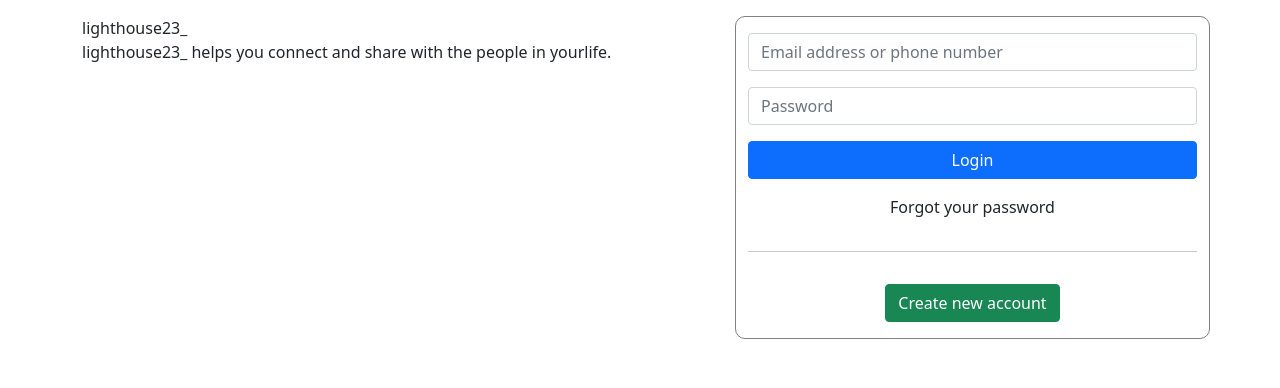
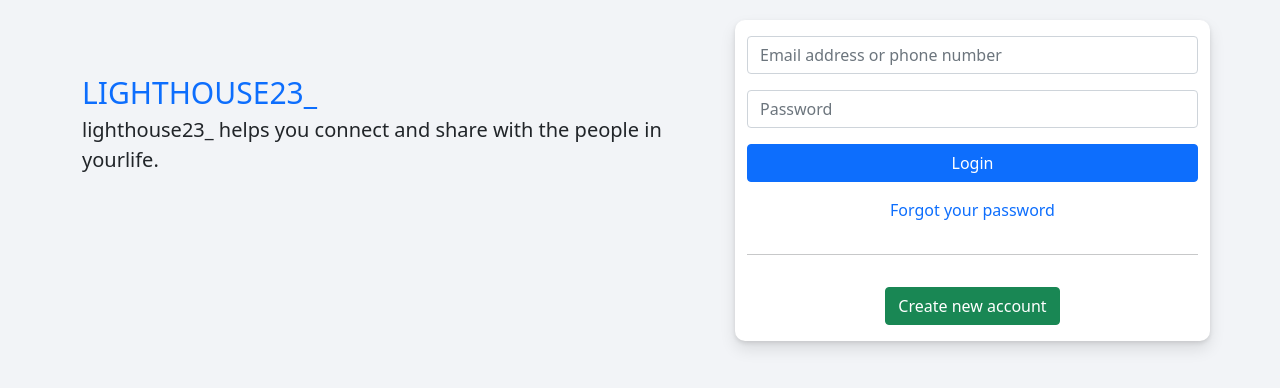
Before and after one commit to haidang170523/jwt-frontend-react, a React (Create React App) app: page /login in a window 1280 px wide. Shown: the top 388 px of the page. Built offline with nearby package versions, Linux system fonts and the light colour scheme.

Commit message:
Create Login Form

```diff
--- a/src/components/Login/Login.js
+++ b/src/components/Login/Login.js
@@ -2,17 +2,18 @@
 
 const Login = (props) => {
   return (
-    <div className="login-container mt-3">
+    <div className="login-container">
       <div class="container">
-        <div className="row">
-          <div className="content-left col-7">
+        <div className="row px-3 px-sm-0">
+          <div className="content-left d-none col-sm-7 d-sm-block">
             <div className="brand">lighthouse23_</div>
             <div className="detail">
               lighthouse23_ helps you connect and share with the people in
               yourlife.
             </div>
           </div>
-          <div className="content-right col-5 d-flex flex-column gap-3 py-3">
+          <div className="content-right col-12 col-sm-5 d-flex flex-column gap-3 py-3">
+            <div className="brand d-sm-none">lighthouse23_</div>
             <input
               type="text"
               className="form-control"
@@ -24,7 +25,11 @@
               placeholder="Password"
             />
             <button className="btn btn-primary">Login</button>
-            <span className="text-center">Forgot your password</span>
+            <span className="text-center">
+              <a className="forgot-password" href="#">
+                Forgot your password
+              </a>
+            </span>
             <hr />
             <div className="text-center">
               <button className="btn btn-success">Create new account</button>
--- a/src/components/Login/Login.scss
+++ b/src/components/Login/Login.scss
@@ -3,8 +3,41 @@
 }
 
 .login-container {
+  background-color: #f2f4f7;
+  min-height: 100vh;
+  padding-top: 20px;
+
+  .content-left {
+    margin-top: 50px;
+    .brand {
+      text-transform: uppercase;
+      font-size: 30px;
+      color: #0d6efd;
+    }
+
+    .detail {
+      font-size: 20px;
+    }
+  }
   .content-right {
-    border: 1px solid gray;
     border-radius: 10px;
+    background-color: #ffffff;
+    box-shadow: 0 2px 4px #0000001a, 0 8px 16px #0000001a;
+    box-sizing: border-box;
+
+    .brand {
+      text-transform: uppercase;
+      font-size: 20px;
+      font-weight: 600;
+      color: #0d6efd;
+      text-align: center;
+    }
+
+    .forgot-password {
+      text-decoration: none;
+      &:hover {
+        text-decoration: underline;
+      }
+    }
   }
 }
--- a/src/components/Navigation/Nav.scss
+++ b/src/components/Navigation/Nav.scss
@@ -1,8 +1,3 @@
-body {
-  margin: 0;
-  font-family: Arial, Helvetica, sans-serif;
-}
-
 .topnav {
   overflow: hidden;
   background-color: #333;
```
